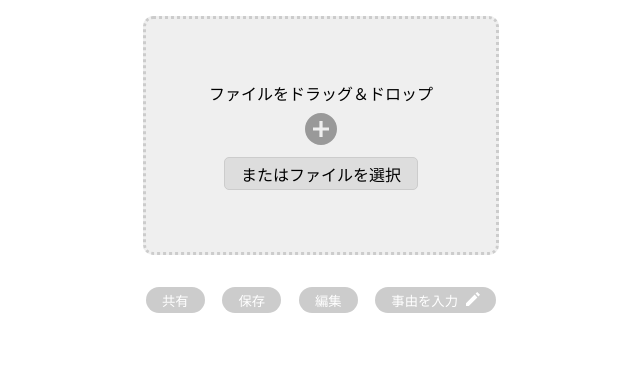
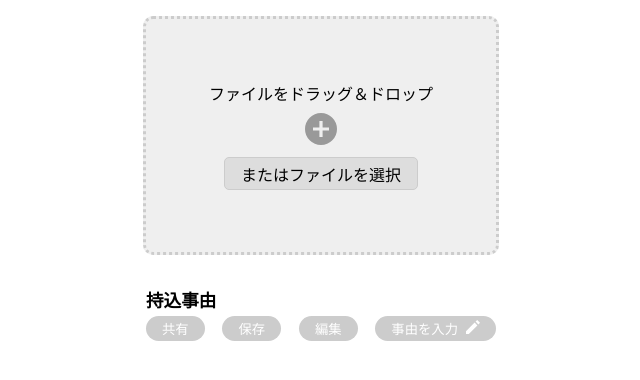
Before and after one commit to dws2020/file-drag-n-drop, a plain HTML site: page index.html in a window 1280 px wide. Shown: the whole page, without its empty margins (319-959 px from the left). Drawn offline with Linux system fonts and the light colour scheme.

Commit message:
h2タグで項目見出しを作成

```diff
--- a/assets/styles/style.css
+++ b/assets/styles/style.css
@@ -6,6 +6,12 @@
 * {
     margin: 0;
     padding: 0;
+}
+
+h2 {
+    font-size: 1.1rem;
+    font-weight: bold;
+    margin-block-end: 0.2rem;
 }
 
 .drop-area {
--- a/index.html
+++ b/index.html
@@ -23,6 +23,7 @@
     </section>
 
     <section class="reason-buttons">
+        <h2>持込事由</h2>
         <ul class="reason-button-ul">
             <li class="reason-button-li">
                 <button class="reason-button reason-button-disabled">共有</button>
```
